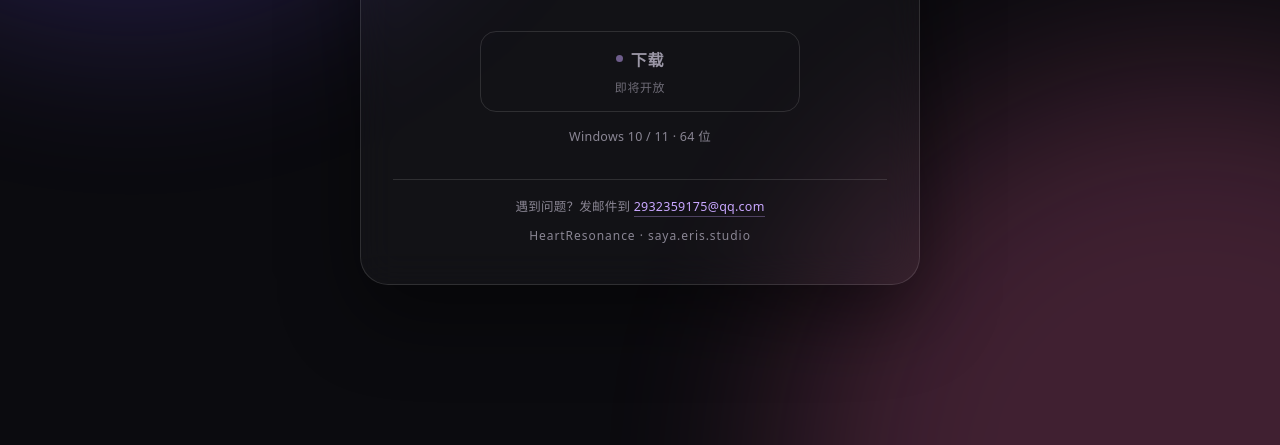
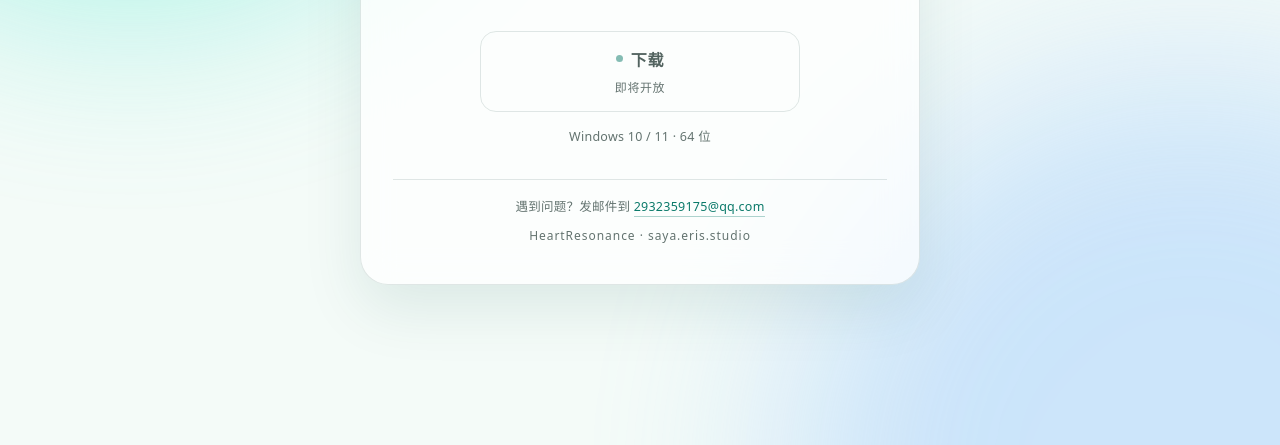
Before and after one commit to goD0S/saya-site, a plain HTML site: page index.html in a window 1280 px wide. Shown: the part 355-800 px from the top of the page. Drawn offline with Linux system fonts and the light colour scheme; no server answers.

Commit message:
整体色调改为浅色：薄荷绿 / 天空蓝 + 白底
- 深色主题改为浅色，正文、次级、辅助、强调四档对比度重新计算并全部达 AA
- 主按钮改为青绿到深蓝的实心渐变，白字对比度 5.5:1 以上
- 背景光斑换成薄荷绿与天空蓝，卡片改为半透明白 + 模糊
- favicon、theme-color 同步更新

```diff
--- a/index.html
+++ b/index.html
@@ -5,7 +5,7 @@
     <meta name="viewport" content="width=device-width, initial-scale=1, viewport-fit=cover" />
     <title>HeartResonance</title>
     <meta name="description" content="HeartResonance 安装包下载。" />
-    <meta name="theme-color" content="#0b0b0f" />
+    <meta name="theme-color" content="#f4fbf8" />
 
     <!-- 分享预览 -->
     <meta property="og:type" content="website" />
@@ -21,16 +21,16 @@
 
     <style>
       :root {
-        color-scheme: dark;
-        --bg: #0b0b0f;
-        --fg: #f4f2f7;
-        --muted: #9b97a6;
-        --faint: #8a8694;
-        --line: rgba(255, 255, 255, 0.12);
-        --accent: #c9a7ff;
-        --accent-hi: #e2ceff;
-        --accent-lo: #b48cff;
-        --ink: #150f1f;
+        color-scheme: light;
+        --bg: #f4fbf8;
+        --fg: #0e1f1c;
+        --muted: #52635f;
+        --faint: #63736f;
+        --line: rgba(14, 60, 52, 0.12);
+        --accent: #0b7a6a;
+        --accent-hi: #0f766e;
+        --accent-lo: #0369a1;
+        --cta-fg: #ffffff;
         --r-card: 28px;
         --ease: cubic-bezier(0.2, 0.7, 0.3, 1);
       }
@@ -66,20 +66,20 @@
         height: 60vmax;
         border-radius: 50%;
         filter: blur(90px);
-        opacity: 0.22;
+        opacity: 0.42;
         pointer-events: none;
         z-index: 0;
         animation: drift 26s ease-in-out infinite alternate;
       }
 
       body::before {
-        background: #7c5cff;
+        background: #5eead4;
         top: -30vmax;
         left: -20vmax;
       }
 
       body::after {
-        background: #ff6fae;
+        background: #93c5fd;
         bottom: -35vmax;
         right: -20vmax;
         animation-delay: -13s;
@@ -93,9 +93,9 @@
         text-align: center;
         border: 1px solid var(--line);
         border-radius: var(--r-card);
-        background: rgba(255, 255, 255, 0.03);
+        background: rgba(255, 255, 255, 0.72);
         backdrop-filter: blur(18px);
-        box-shadow: 0 30px 80px rgba(0, 0, 0, 0.45);
+        box-shadow: 0 24px 60px rgba(12, 74, 64, 0.1);
       }
 
       .mark {
@@ -135,9 +135,9 @@
         border: 1px solid transparent;
         border-radius: 16px;
         background: linear-gradient(135deg, var(--accent-hi), var(--accent-lo));
-        color: var(--ink);
+        color: var(--cta-fg);
         text-decoration: none;
-        box-shadow: 0 10px 30px rgba(180, 140, 255, 0.28);
+        box-shadow: 0 10px 26px rgba(15, 118, 110, 0.25);
         transition: transform 0.18s var(--ease), box-shadow 0.18s var(--ease),
           filter 0.18s var(--ease);
       }
@@ -155,21 +155,21 @@
         font-size: 12px;
         font-weight: 500;
         letter-spacing: 0.05em;
-        opacity: 0.66;
+        opacity: 0.88;
       }
 
       .dot {
         width: 7px;
         height: 7px;
         border-radius: 50%;
-        background: var(--ink);
-        box-shadow: 0 0 10px rgba(21, 15, 31, 0.45);
+        background: var(--cta-fg);
+        box-shadow: 0 0 10px rgba(255, 255, 255, 0.55);
         animation: pulse 2.4s ease-in-out infinite;
       }
 
       .cta:hover {
         transform: translateY(-1px);
-        box-shadow: 0 16px 42px rgba(180, 140, 255, 0.38);
+        box-shadow: 0 16px 38px rgba(15, 118, 110, 0.32);
         filter: brightness(1.04);
       }
 
@@ -245,7 +245,7 @@
       .mirror a {
         color: var(--accent);
         text-decoration: none;
-        border-bottom: 1px solid rgba(201, 167, 255, 0.35);
+        border-bottom: 1px solid rgba(11, 122, 106, 0.35);
         padding-bottom: 1px;
       }
 
@@ -272,7 +272,7 @@
       .feedback a {
         color: var(--accent);
         text-decoration: none;
-        border-bottom: 1px solid rgba(201, 167, 255, 0.32);
+        border-bottom: 1px solid rgba(11, 122, 106, 0.32);
         padding-bottom: 1px;
         transition: border-color 0.18s var(--ease);
       }
```
